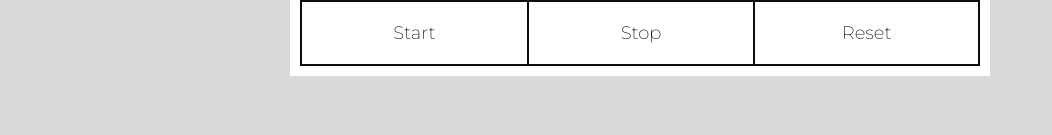
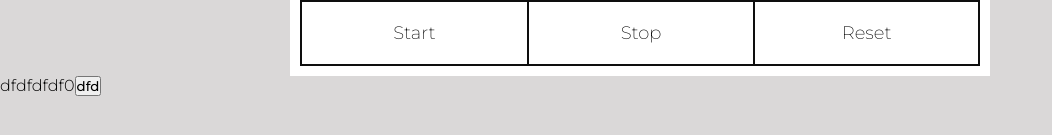
Before and after one commit to rozhkoy/react-redux-ts-best-clock, a React (Create React App) app: page / in a window 1280 px wide. Shown: the part 563-698 px from the top of the page, without its empty margins (0-1052 px from the left). Built offline with nearby package versions, Linux system fonts and the light colour scheme.

Commit message:
i victoried redux/toolkit

```diff
--- a/src/App.tsx
+++ b/src/App.tsx
@@ -2,13 +2,25 @@ import React from 'react';
 import './App.css';
 import Popup from "./components/Popup/Popup";
 import TabsButton from "./components/TabsButton/TabsButton";
+import {useAppDispatch, useAppSelector} from "./hooks/useTypedSelector";
+import {increment} from "./store/setTimerTime";
 
 
 export function App() {
+
+    const count = useAppSelector((state) => state.testSlice)
+    console.log(count)
+    const dispatch = useAppDispatch()
+    function hendelClick(){
+        dispatch(increment(3))
+    }
+
     return (
         <div className="wrap">
             <TabsButton/>
             <Popup/>
+            dfdfdfdf{count.Hours}
+            <button onClick={hendelClick}>dfd</button>
         </div>
     );
 }
--- a/src/components/TabsButton/TabsButton.tsx
+++ b/src/components/TabsButton/TabsButton.tsx
@@ -1,15 +1,11 @@
 import {useState} from "react";
 import Timer from "../Timer/Timer";
-import {useTypedSelector} from "../../hooks/useTypedSelector";
+
 
 
 
 const TabsButton = () => {
   const [selectedTab, setSelectedTab] = useState(2);
-
-  const  store = useTypedSelector( state => state.testSlice);
-
-  console.log(store)
 
   return (
     <div className="timer">
--- a/src/hooks/useTypedSelector.tsx
+++ b/src/hooks/useTypedSelector.tsx
@@ -1,3 +1,7 @@
-import { useSelector , TypedUseSelectorHook} from "react-redux";
+import { useSelector , TypedUseSelectorHook, useDispatch} from "react-redux";
 import {RootState} from "../store/store";
-export const  useTypedSelector: TypedUseSelectorHook<RootState> = useSelector;
+import {AppDispatch} from "../store/store";
+export const useAppSelector: TypedUseSelectorHook<RootState> = useSelector
+
+
+export const useAppDispatch = () => useDispatch<AppDispatch>()
--- a/src/store/setTimerTime.tsx
+++ b/src/store/setTimerTime.tsx
@@ -1,33 +1,30 @@
-
-import {createSlice} from "@reduxjs/toolkit";
+import {createSlice, PayloadAction} from "@reduxjs/toolkit";
 import {RootState} from "./store";
 
 
-interface typeStateTimerHoursMinutesSecond{
-    Hours: number,
-    Minutes: number,
-    Second: number,
+interface typeStateTimerHoursMinutesSecond {
+    Hours?: number,
+    Minutes?: number,
+    Second?: number,
 }
 
 
-const initialState:typeStateTimerHoursMinutesSecond = {
+const initialState = {
     Hours: 0,
     Minutes: 0,
     Second: 0,
-}
+} as  typeStateTimerHoursMinutesSecond
 
 
-export const testSlice =  createSlice({
-    name: "test",
+export const testSlice = createSlice({
+    name: "testOne",
     initialState,
     reducers: {
-        increment: (state: RootState) => {
-            state.Minute++;
+        increment: (state,action    :PayloadAction<any>) => {
+             state.Hours += action.payload;
         }
     }
-
 })
-
-
-export const {increment } = testSlice.actions;
-// export default testSlice.reducer
+// export const authSelector = (state: RootState) => state.
+export const {increment}  =  testSlice.actions
+export default testSlice.reducer
--- a/src/store/store.tsx
+++ b/src/store/store.tsx
@@ -1,17 +1,14 @@
 import { configureStore} from "@reduxjs/toolkit";
-import testS from "./setTimerTime"
+import testSlice from "./setTimerTime";
 
-// const rootReducer = combineReducers({
-//     setTimerTime: setTimerTime,
-// })
 
- export const store =  configureStore({
-    reducer:{
-        testSlice: testS
+
+
+export const store =  configureStore({
+    reducer: {
+        testSlice: testSlice
     }
 })
 
 export type RootState = ReturnType<typeof store.getState>
-
-// export type RootState = ReturnType<typeof  rootReducer>;
-// export const store = createStore(rootReducer)
+export type AppDispatch = typeof store.dispatch
```
